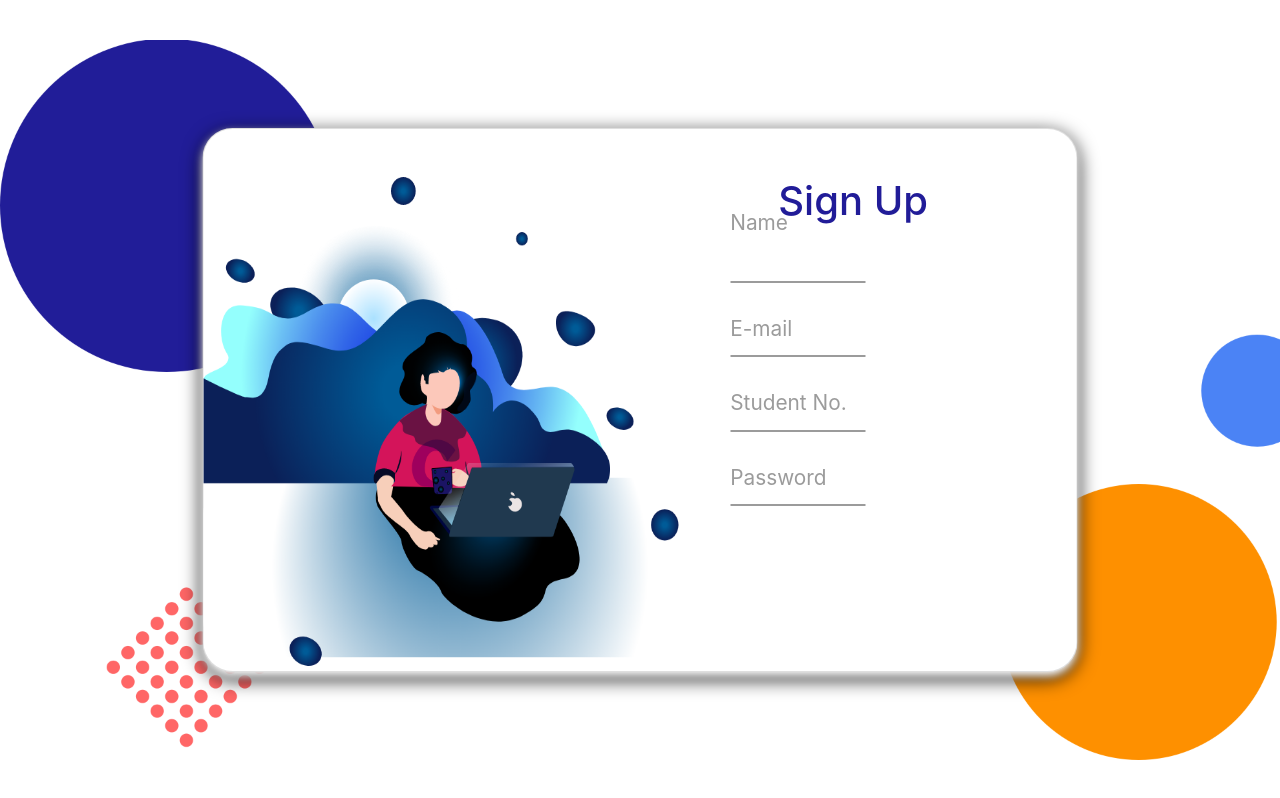
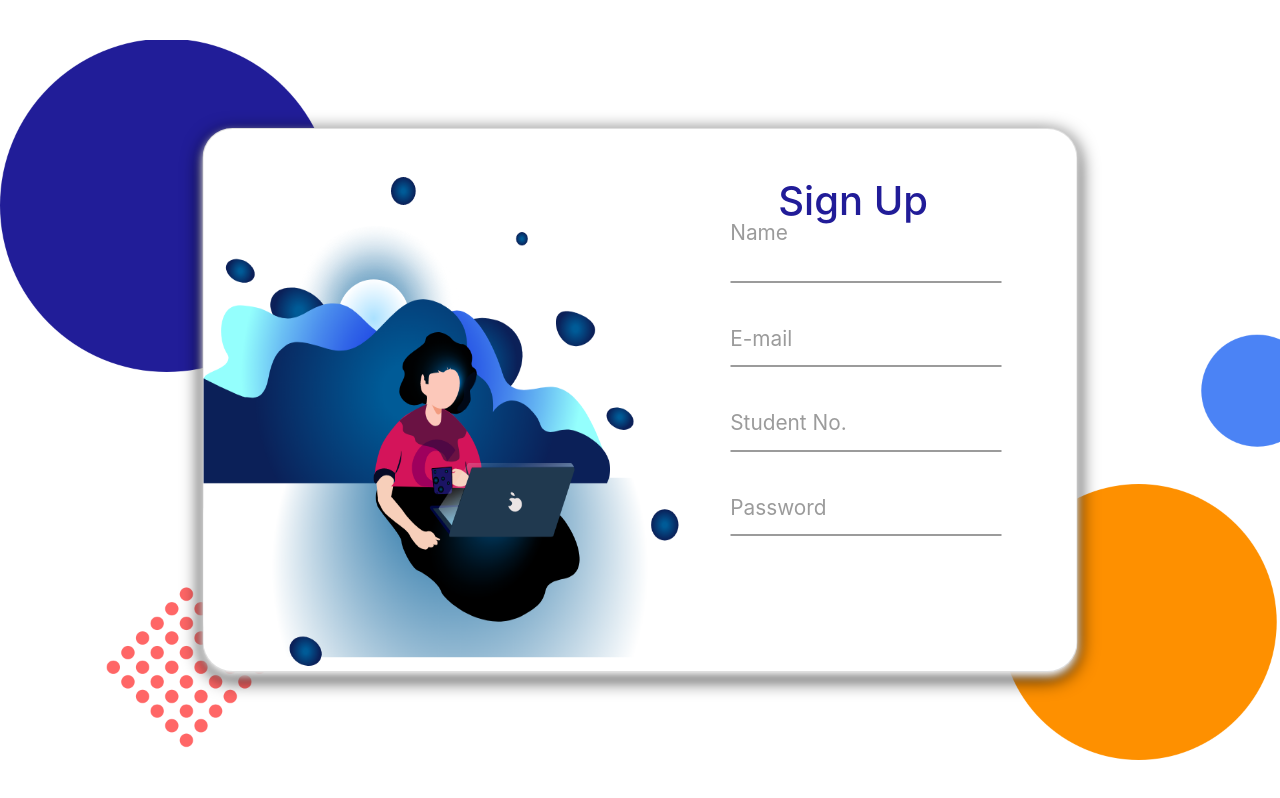
Before and after one commit to himani100700/brl-test-portal, an Angular app: page / in a window 1280 px wide. Built offline with nearby package versions, Linux system fonts and the light colour scheme.

Commit message:
Update signin.component.css

```diff
--- a/src/app/signin/signin.component.css
+++ b/src/app/signin/signin.component.css
@@ -48,8 +48,8 @@
     .form__group {
         position: relative;
         padding: 15px 0 0;
-        margin-top: 10px;
-        width: 50%;
+        margin-top: 20px;
+
     }
 
     .form__field {
```
